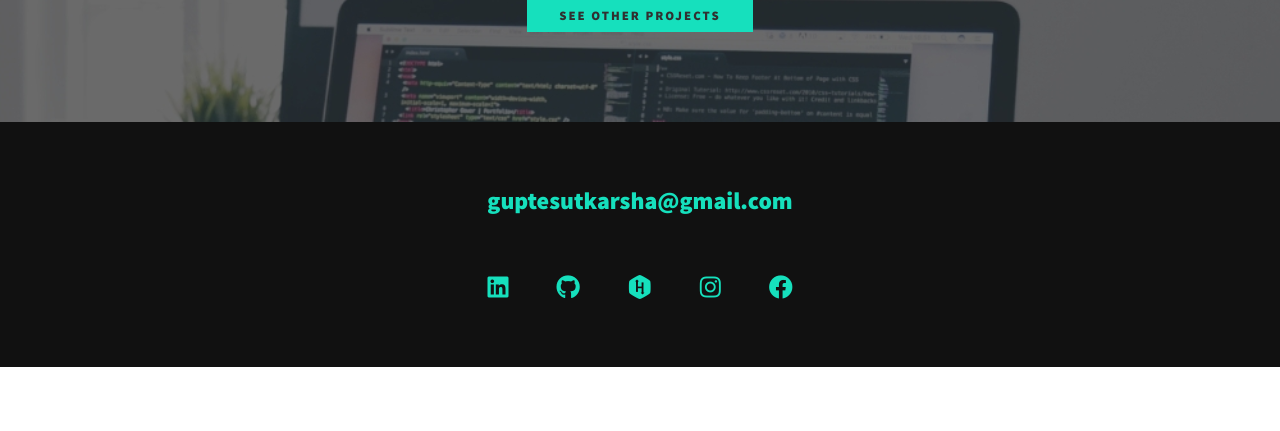
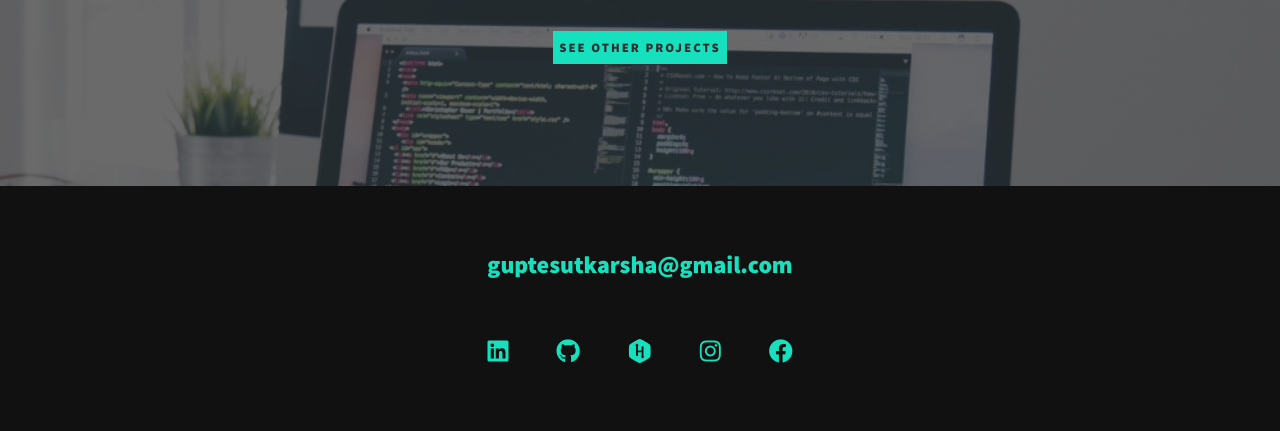
Before and after one commit to UtkarshaGupte/My-Portfolio, a PHP site: page /index.php in a window 1280 px wide. Shown: the part 3646-4077 px from the top of the page. Before the commit the page ends 4013 px from the top, so only its background shows below. Run offline with PHP 8.4, Linux system fonts and the light colour scheme; some libraries are stand-ins or nearby versions.

Commit message:
Update style.css

```diff
--- a/css/style.css
+++ b/css/style.css
@@ -70,7 +70,8 @@ strong { font-weight: var(--fw-bold) }
 
 .btn {
     display: inline-block;
-    padding: .5em 2.5em;
+    padding: .5em .5em;
+    margin: 2rem 2rem;
     background: var(--clr-accent);
     color: var(--clr-dark);
     text-decoration: none;
```
